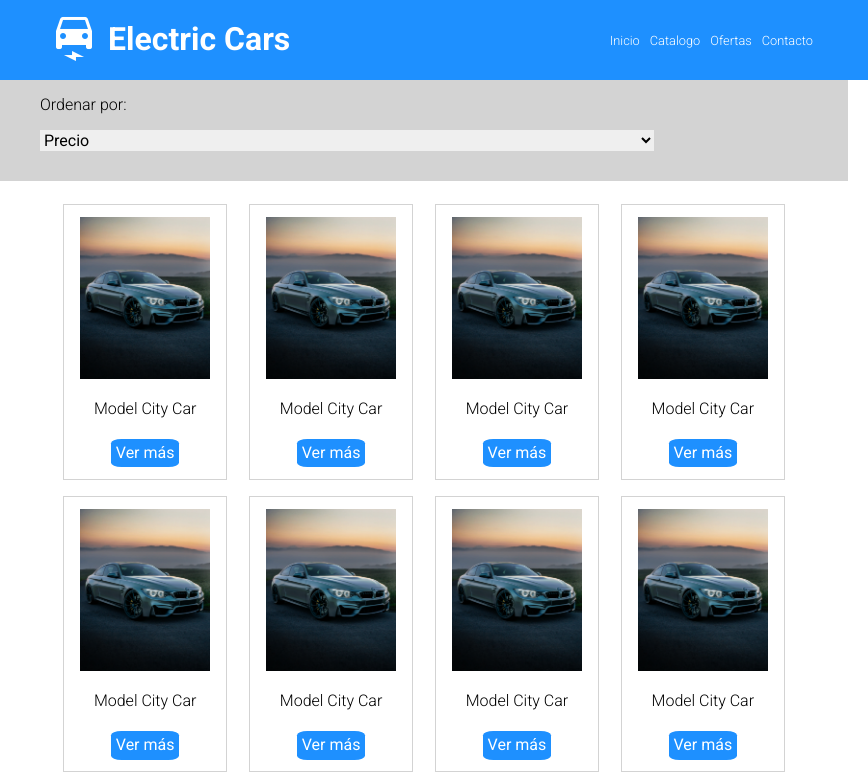
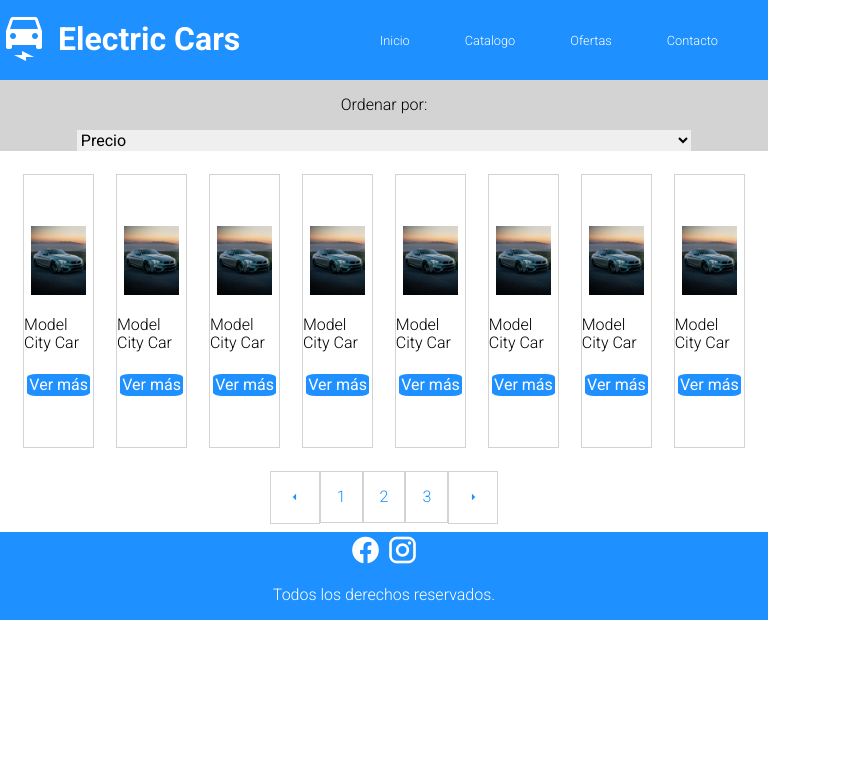
Before and after one commit to Jcidcab84/mediaqueries, a plain HTML site: page index.html in a window 768 px wide. Shown: the top 776 px of the page, 868 px wide, since content can reach past the window. Drawn offline with Linux system fonts and the light colour scheme.

Commit message:
telefono listo

```diff
--- a/assets/css/estilos.css
+++ b/assets/css/estilos.css
@@ -11,8 +11,8 @@
 
 /* header */
 .header{
-    width: 100%;
-    height:100%;
+    /* width: 100%;
+    height:100%; */
     color: white;
     background-color: dodgerblue;
     grid-area: header;
@@ -20,7 +20,7 @@
     flex-direction: row;
     justify-content: space-between;
     align-items: center;
-    padding:0 50px;
+    /* padding:0 50px; */
 }
 
 .logo{
@@ -43,35 +43,35 @@
     display:none;
 }
 
-/* .nav ul{
+.nav ul{
     display: flex;
     flex-direction: row;
-    gap: 50px;
+    gap: 5px;
 }
 
 .nav ul li{
     list-style-type: none;
     color: white;
-    padding-right: 100px;
+    /* padding-right: 100px; */
 }
 
 .nav ul li a{
     text-decoration: none;
     color: white;
     font-size: 1.2rem;
-} */
+}
 
 /*formulario*/
 .formulario{
     display: flex;
     flex-direction: column;
-    justify-content: center;
+    justify-content: flex-start;
     align-items: center;
-    width: 100%;
-    height: 100%;
+    /* width: 100%;
+    height: 100%; */
     background-color: lightgray;
     grid-area: formulario;
-    padding:0 40px 30px;
+    /* padding:0 40px 30px; */
 }
 
 .formulario select{
@@ -82,9 +82,9 @@
 /* Contenido */
 main{
     grid-area: contenido;
-    width: 100%;
-    height: 100%;
-    padding:0 40px 30px;
+    /* width: 100%;
+    height: 100%; */
+    /* padding:0 40px 30px;   */
 }
 .cajas{
     display: grid;
@@ -136,21 +136,21 @@
 
 /* footer */
 footer{
-    width: 100%;
+    /* width: 100%;  */
     background-color: dodgerblue;
     color: white;
     display: flex;
     flex-direction: column;
     justify-content: center;
     align-items: center;
-    padding:1%  40px  0px;
+    /* padding:1%  40px  0px; */
     grid-area: footer;
     }
 
 .simbolos{
     display: flex;
     flex-direction: row;
-    gap: 25%;
+    gap: 5px;
     font-size: 2rem;
 }
 
@@ -172,36 +172,57 @@
         "header"
         "formulario"
         "contenido"
-        "contenido"
         "footer";
+        grid-template-rows:50px 85px auto 1fr ;
+        grid-template-columns:1fr;
     }
 
    /* header */
+    .header{
+        display:flex;
+        flex-direction: row;
+        justify-content: space-between;
+    }
+
     .logo{
         padding: 5px;
     }
      .logo span{
-        font-size: 1rem;
+        font-size: 2rem;
     }
     .logo  h1{
-        font-size: 1rem;
+        font-size: 1.5rem;
     }
     .hamburguesa{
         display: block;
-        padding-right: 10px;
+        padding-right: 30px;
         font-size: 2rem;
     }
     .header .menu nav{
        display: none;
     }
+
+    /* formulario */
+    .formulario {
+        padding-top: -30px;
+    }
+
+
     /* contenido */
     .cajas{
         grid-template-columns: 1fr;
+        margin-top:50px ;
     }
 
     .cajas .dos{
         display: none;
     }
+
+    /* footer{
+        margin-top: 10px;
+        padding-top: 10px;
+    } */
+
 }
 
 
@@ -216,13 +237,16 @@
 @media screen and
 (min-device-width: 576px) and (max-device-width: 992px){
 
+
+
     .grid-container{
         grid-template-areas:
-        "header header header"
-        "formulario contenido contenido"
-        "footer footer footer";
+        "header header"
+        "formulario contenido "
+        "footer footer ";
 
-        grid-template-rows: 1fr 5fr 1fr;
+        grid-template-rows: 40px 500px 1fr ;
+        grid-template-columns: 1fr 3fr;
     }
     header{
         display: flex;
@@ -233,17 +257,22 @@
     header .hamburguesa{
         display: none;
     }
+
+    .nav{
+        display: block;
+    }
+
     .nav ul{
         display: flex;
         flex-direction: row;
-        justify-content: space-between;
+        justify-content: flex-end;
         gap: 5px;
     }
 
     .nav ul li{
         list-style-type: none;
         color: white;
-        padding-right: 5px;
+        padding-right: 50px;
     }
 
     .nav ul li a{
@@ -251,12 +280,25 @@
         color: white;
         font-size: 0.8rem;
         list-style-type: none;
+        /* padding-right: 50px;     */
     }
 
     /* formulario */
     .formulario{
         flex-direction: column;
-        justify-content: center;
-        align-items: flex-start;
+        justify-content: flex-start;
+        align-items: center;
     }
+
+      /* contenido */
+      .cajas{
+        grid-template-columns: 1fr 1fr;
+        /* margin-top:50px ;     */
+        display: flex;
+    }
+
+    .cajastablet{
+        display: none;
+    }
+
 }
--- a/index.html
+++ b/index.html
@@ -44,42 +44,42 @@
         <!-- contenido -->
         <main>
             <div class="cajas">
-                <div class="item">
+                <div class="item ">
                     <img src="./assets/img/auto.jpg" alt="">
                     <p>Model City Car</p>
                     <button>Ver más</button>
                 </div>
-                <div class="item dos">
+                <div class="item dos ">
                     <img src="./assets/img/auto.jpg" alt="">
                     <p>Model City Car</p>
                     <button>Ver más</button>
                 </div>
-                <div class="item dos">
+                <div class="item dos cajastablet">
                     <img src="./assets/img/auto.jpg" alt="">
                     <p>Model City Car</p>
                     <button>Ver más</button>
                 </div>
-                <div class="item dos">
+                <div class="item dos cajastablet">
                     <img src="./assets/img/auto.jpg" alt="">
                     <p>Model City Car</p>
                     <button>Ver más</button>
                 </div>
-                <div class="item dos">
+                <div class="item dos cajastablet">
                     <img src="./assets/img/auto.jpg" alt="">
                     <p>Model City Car</p>
                     <button>Ver más</button>
                 </div>
-                <div class="item dos">
+                <div class="item dos cajastablet">
                     <img src="./assets/img/auto.jpg" alt="">
                     <p>Model City Car</p>
                     <button>Ver más</button>
                 </div>
-                <div class="item dos">
+                <div class="item dos cajastablet">
                     <img src="./assets/img/auto.jpg" alt="">
                     <p>Model City Car</p>
                     <button>Ver más</button>
                 </div>
-                <div class="item dos">
+                <div class="item dos cajastablet">
                     <img src="./assets/img/auto.jpg" alt="">
                     <p>Model City Car</p>
                     <button>Ver más</button>
```
